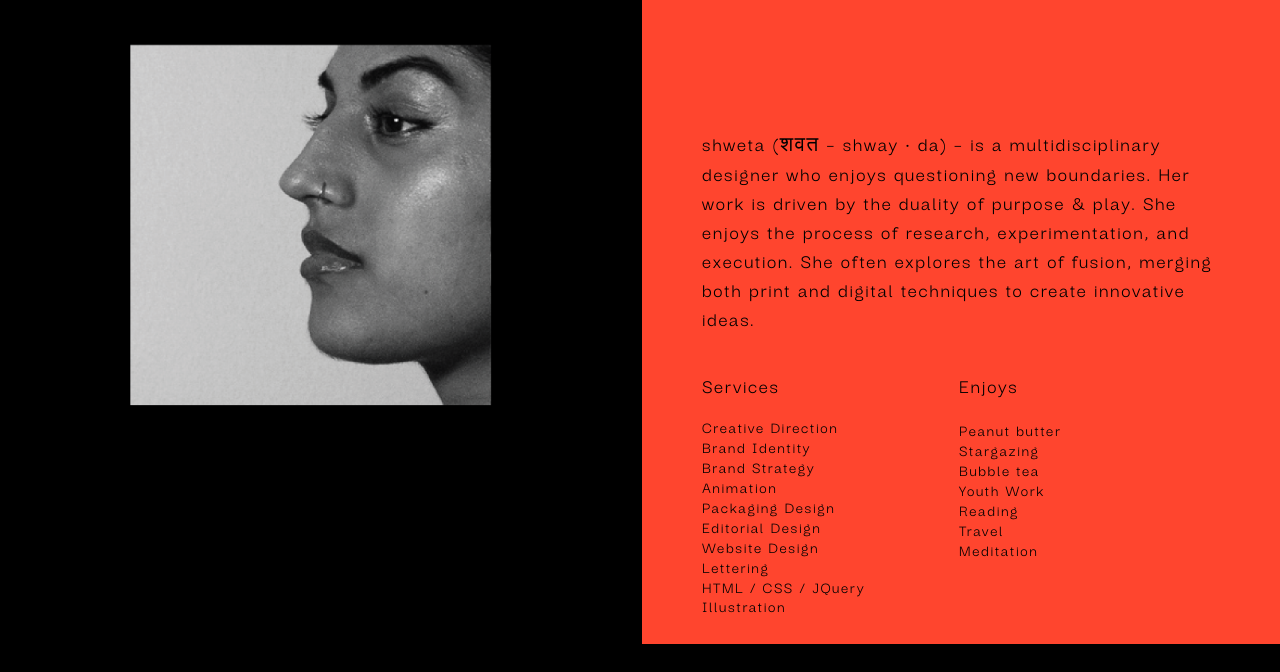
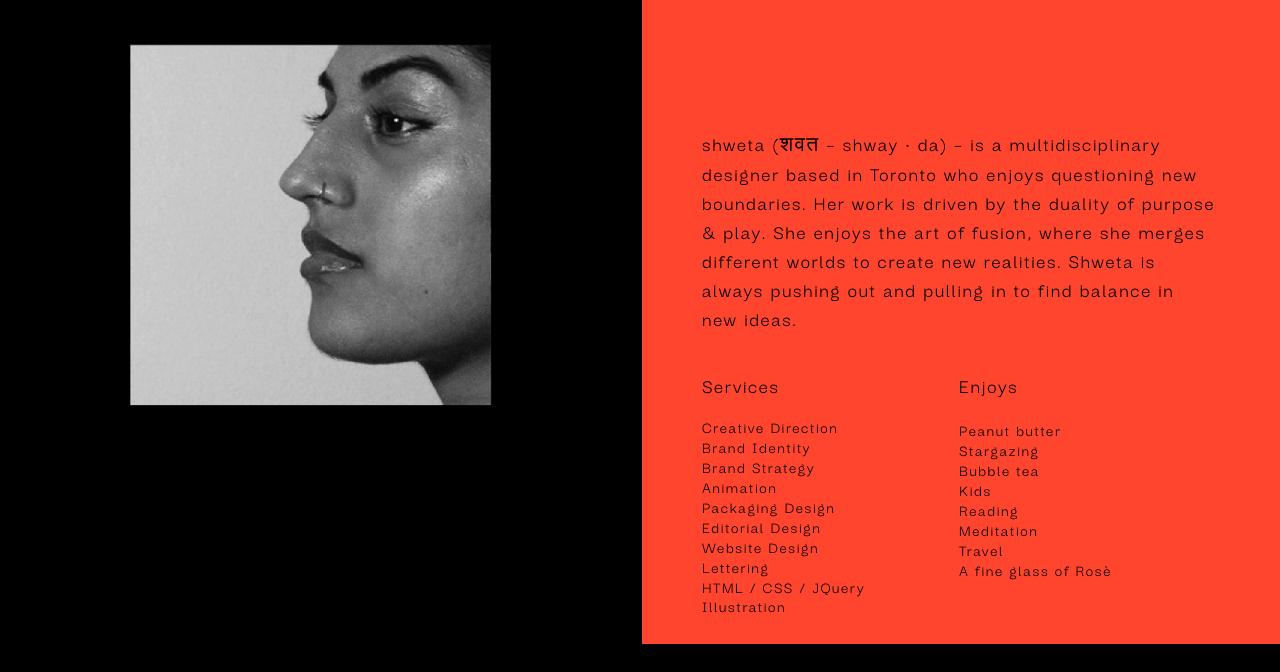
Before and after one commit to shweta-9/shweta-portfolio3, a website: page APP/index.html at #!/about in a window 1280 px wide. Shown: the part 1180-1852 px from the top of the page. Drawn offline with nearby package versions, Linux system fonts and the light colour scheme; some packages are replaced by stand-ins of ours.

Commit message:
Update about.html

```diff
--- a/APP/site/partials/about.html
+++ b/APP/site/partials/about.html
@@ -14,8 +14,7 @@
 		</div>
 		<div class="about-pg column">
 			<div class="written-column">
-				<p class="hidden">shweta (शवत – shway · da)
-					– is a multidisciplinary designer who enjoys questioning new boundaries. Her work is driven by the duality of purpose & play. She enjoys the process of research, experimentation, and execution. She often explores the art of fusion, merging both print and digital techniques to create innovative ideas.
+				<p class="hidden">shweta (शवत – shway · da) – is a multidisciplinary designer based in Toronto who enjoys questioning new boundaries. Her work is driven by the duality of purpose & play. She enjoys the art of fusion, where she merges different worlds to create new realities. Shweta is always pushing out and pulling in to find balance in new ideas.
 				</p>
 				<div class="row hidden">
 				  <div class="column shway-facts">
@@ -39,11 +38,11 @@
 				    	Peanut butter <br>
 				    	Stargazing <br>
 				    	Bubble tea <br>
-				    	Youth Work<br>
+				    	Kids<br>
 				    	Reading <br>
+						Meditation <br>
 						Travel <br>
-						Meditation <br>
-						 <br>
+						A fine glass of Rosè<br>
 					</p>
 				</div>
 			  </div>
```
